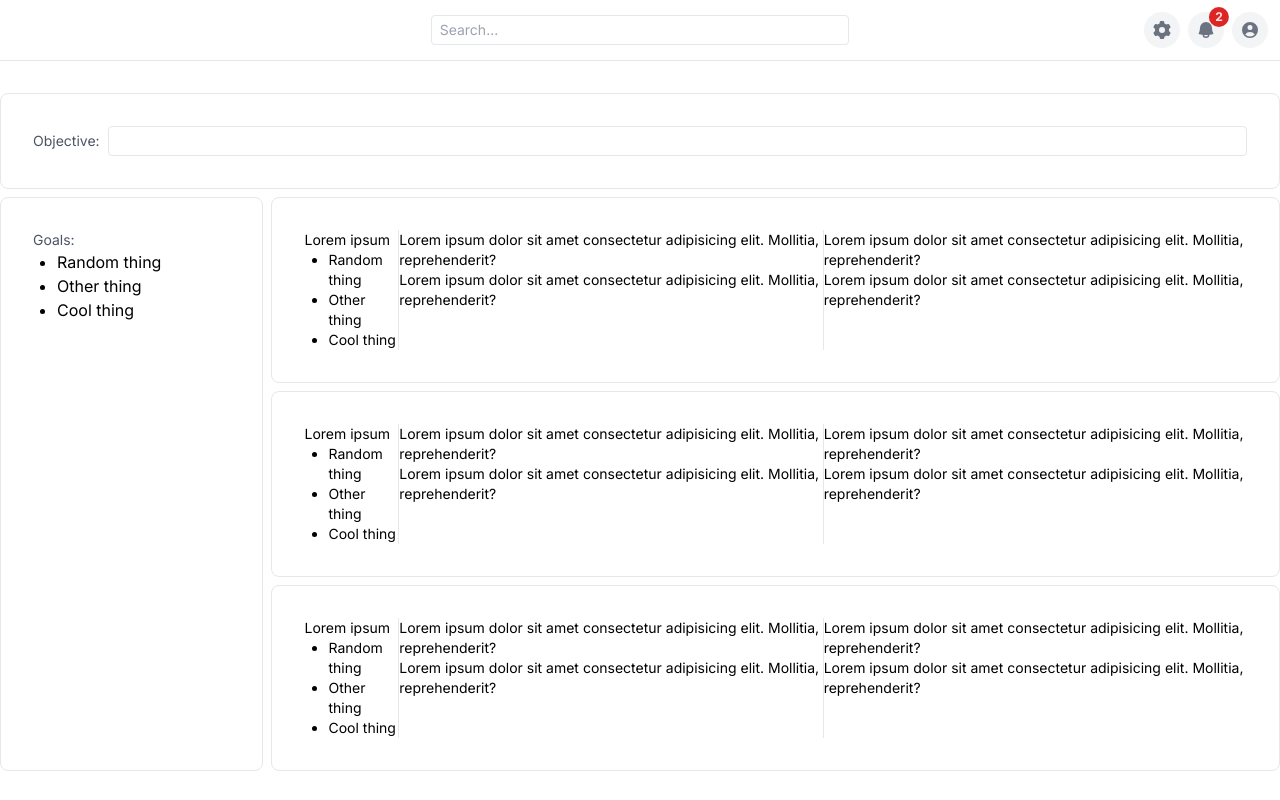
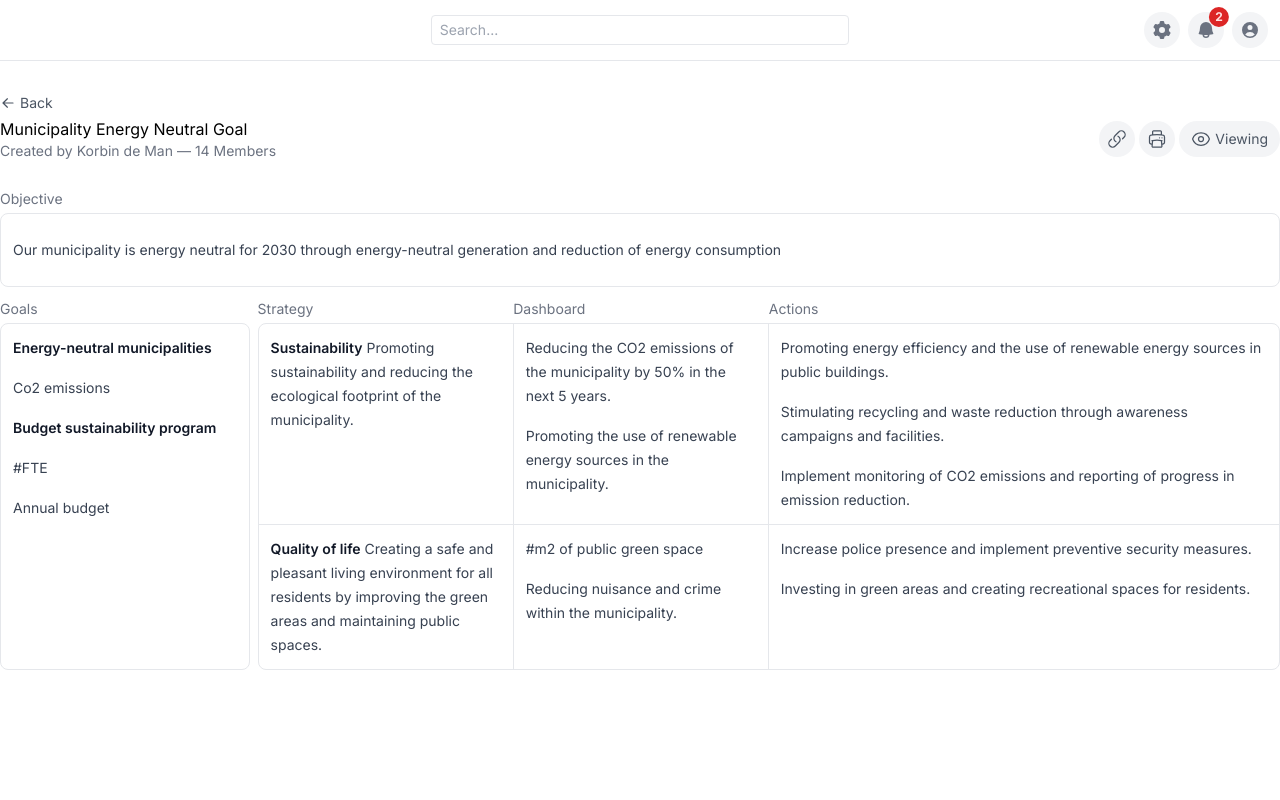
Before and after one commit to korbindeman/project-c, a Next.js app: page /ogsm/1 in a window 1280 px wide. Built offline with nearby package versions, Linux system fonts and the light colour scheme.

Commit message:
feat: Created ogsm mockup

```diff
--- a/app/ogsm/[id]/page.tsx
+++ b/app/ogsm/[id]/page.tsx
@@ -1,147 +1,142 @@
 import Card from "@/components/Card";
+import RichTextField from "@/components/RichTextField";
+import { ArrowLeftIcon } from "@heroicons/react/20/solid";
+import { LinkIcon, EyeIcon, PrinterIcon } from "@heroicons/react/24/outline";
+import Link from "next/link";
+import { ReactNode } from "react";
+
+interface SectionProps {
+  title: string | ReactNode;
+  children: ReactNode;
+  className?: string;
+}
+function Section({ title, children, className }: SectionProps) {
+  return (
+    <div className={className + " flex h-full flex-col"}>
+      <h2 className="py-1 text-sm text-gray-500">{title}</h2>
+      <div className="grow">{children}</div>
+    </div>
+  );
+}
+
+const demo_strategies = [
+  {
+    strategy:
+      "<p><strong>Sustainability</strong> Promoting sustainability and reducing the ecological footprint of the municipality.</p>",
+    dashboard: [
+      "<p>Reducing the CO2 emissions of the municipality by 50% in the next 5 years.</p>",
+      "<p>Promoting the use of renewable energy sources in the municipality.</p>",
+    ],
+    actions: [
+      "<p>Promoting energy efficiency and the use of renewable energy sources in public buildings.</p>",
+      "<p>Stimulating recycling and waste reduction through awareness campaigns and facilities.</p>",
+      "<p>Implement monitoring of CO2 emissions and reporting of progress in emission reduction.</p>",
+    ],
+  },
+  {
+    strategy:
+      "<p><strong>Quality of life</strong> Creating a safe and pleasant living environment for all residents by improving the green areas and maintaining public spaces.</p>",
+    dashboard: [
+      "<p>#m2 of public green space</p>",
+      "<p>Reducing nuisance and crime within the municipality.</p>",
+    ],
+    actions: [
+      "<p>Increase police presence and implement preventive security measures.</p>",
+      "<p>Investing in green areas and creating recreational spaces for residents.</p>",
+    ],
+  },
+];
 
 export default function Ogsm() {
   return (
-    <div className="">
-      <div className="mb-2">
-        <Card>
-          <div className="flex items-center gap-2">
-            <h2 className="text-sm text-gray-600">Objective:</h2>
-            <input
-              type="text"
-              className="w-full rounded border px-2 py-1 text-sm"
-            />
+    <>
+      <Link
+        href="/dashboard"
+        className="mb-1 flex items-center text-sm text-gray-600 transition hover:text-gray-700"
+      >
+        <ArrowLeftIcon className="mr-1 h-4 w-4" />
+        Back
+      </Link>
+      <div className="mb-6 flex items-center justify-between">
+        <div className="">
+          <h1>Municipality Energy Neutral Goal</h1>
+          <p className="text-sm text-gray-500">
+            Created by Korbin de Man &mdash; 14 Members
+          </p>
+        </div>
+        <div className="flex gap-1">
+          <div className="cursor-pointer rounded-full bg-gray-100 p-2 transition hover:bg-gray-200">
+            <span className="flex items-center gap-1 text-sm text-gray-600">
+              <LinkIcon className="h-5 w-5" />
+            </span>
           </div>
-        </Card>
+          <div className="cursor-pointer rounded-full bg-gray-100 p-2 transition hover:bg-gray-200">
+            <span className="flex items-center gap-1 text-sm text-gray-600">
+              <PrinterIcon className="h-5 w-5" />
+            </span>
+          </div>
+          <div className="cursor-pointer rounded-full bg-gray-100 p-2 transition hover:bg-gray-200">
+            <span className="flex items-center gap-1 px-1 text-sm text-gray-600">
+              <EyeIcon className="h-5 w-5" />
+              Viewing
+            </span>
+          </div>
+        </div>
       </div>
-      <div className="flex gap-2">
-        <div className="w-80">
-          <Card>
-            <h2 className="text-sm text-gray-600">Goals:</h2>
-            <ul className="ml-6 list-disc">
-              <li>Random thing</li>
-              <li>Other thing</li>
-              <li>Cool thing</li>
-            </ul>
+      <div className="grid grid-cols-5 gap-2">
+        <Section title="Objective" className="col-span-5">
+          <Card noPadding>
+            <div className="p-1 py-4">
+              <RichTextField content="Our municipality is energy neutral for 2030 through energy-neutral generation and reduction of energy consumption" />
+            </div>
           </Card>
-        </div>
-        <div className="flex grow flex-col gap-2">
-          <Card>
-            <div className="flex text-sm">
-              <div className="grow border-r">
-                <div className="">
-                  <h3 className="">Lorem ipsum</h3>
-                  <ul className="ml-6 list-disc">
-                    <li>Random thing</li>
-                    <li>Other thing</li>
-                    <li>Cool thing</li>
-                  </ul>
+        </Section>
+        <Section title="Goals" className="">
+          <Card noPadding>
+            <div className="p-1">
+              <RichTextField content="<p><strong>Energy-neutral municipalities</strong></p>" />
+              <RichTextField content="<p>Co2 emissions</p>" />
+              <RichTextField content="<p><strong>Budget sustainability program</strong></p>" />
+              <RichTextField content="<p>#FTE</p>" />
+              <RichTextField content="<p>Annual budget</p>" />
+            </div>
+          </Card>
+        </Section>
+        <Section
+          title={
+            <div className="grid grid-cols-4">
+              <h2 className="text-sm text-gray-500">Strategy</h2>
+              <h2 className="text-sm text-gray-500">Dashboard</h2>
+              <h2 className="text-sm text-gray-500">Actions</h2>
+            </div>
+          }
+          className="col-span-4"
+        >
+          <Card noPadding>
+            {demo_strategies.map((strategy) => (
+              <div
+                className="grid grid-cols-4 border-b last:border-0"
+                key={strategy.strategy}
+              >
+                <div className="border-r p-1">
+                  <RichTextField content={strategy.strategy} />
+                </div>
+                <div className="border-r p-1">
+                  {strategy.dashboard.map((dashboard) => (
+                    <RichTextField content={dashboard} key={dashboard} />
+                  ))}
+                </div>
+                <div className="col-span-2 p-1">
+                  {strategy.actions.map((action) => (
+                    <RichTextField content={action} key={action} />
+                  ))}
                 </div>
               </div>
-              <div className="grow border-r">
-                <ul>
-                  <li>
-                    Lorem ipsum dolor sit amet consectetur adipisicing elit.
-                    Mollitia, reprehenderit?
-                  </li>
-                  <li>
-                    Lorem ipsum dolor sit amet consectetur adipisicing elit.
-                    Mollitia, reprehenderit?
-                  </li>
-                </ul>
-              </div>
-              <div className="grow">
-                <ul>
-                  <li>
-                    Lorem ipsum dolor sit amet consectetur adipisicing elit.
-                    Mollitia, reprehenderit?
-                  </li>
-                  <li>
-                    Lorem ipsum dolor sit amet consectetur adipisicing elit.
-                    Mollitia, reprehenderit?
-                  </li>
-                </ul>
-              </div>
-            </div>
+            ))}
           </Card>
-          <Card>
-            <div className="flex text-sm">
-              <div className="grow border-r">
-                <div className="">
-                  <h3 className="">Lorem ipsum</h3>
-                  <ul className="ml-6 list-disc">
-                    <li>Random thing</li>
-                    <li>Other thing</li>
-                    <li>Cool thing</li>
-                  </ul>
-                </div>
-              </div>
-              <div className="grow border-r">
-                <ul>
-                  <li>
-                    Lorem ipsum dolor sit amet consectetur adipisicing elit.
-                    Mollitia, reprehenderit?
-                  </li>
-                  <li>
-                    Lorem ipsum dolor sit amet consectetur adipisicing elit.
-                    Mollitia, reprehenderit?
-                  </li>
-                </ul>
-              </div>
-              <div className="grow">
-                <ul>
-                  <li>
-                    Lorem ipsum dolor sit amet consectetur adipisicing elit.
-                    Mollitia, reprehenderit?
-                  </li>
-                  <li>
-                    Lorem ipsum dolor sit amet consectetur adipisicing elit.
-                    Mollitia, reprehenderit?
-                  </li>
-                </ul>
-              </div>
-            </div>
-          </Card>
-          <Card>
-            <div className="flex text-sm">
-              <div className="grow border-r">
-                <div className="">
-                  <h3 className="">Lorem ipsum</h3>
-                  <ul className="ml-6 list-disc">
-                    <li>Random thing</li>
-                    <li>Other thing</li>
-                    <li>Cool thing</li>
-                  </ul>
-                </div>
-              </div>
-              <div className="grow border-r">
-                <ul>
-                  <li>
-                    Lorem ipsum dolor sit amet consectetur adipisicing elit.
-                    Mollitia, reprehenderit?
-                  </li>
-                  <li>
-                    Lorem ipsum dolor sit amet consectetur adipisicing elit.
-                    Mollitia, reprehenderit?
-                  </li>
-                </ul>
-              </div>
-              <div className="grow">
-                <ul>
-                  <li>
-                    Lorem ipsum dolor sit amet consectetur adipisicing elit.
-                    Mollitia, reprehenderit?
-                  </li>
-                  <li>
-                    Lorem ipsum dolor sit amet consectetur adipisicing elit.
-                    Mollitia, reprehenderit?
-                  </li>
-                </ul>
-              </div>
-            </div>
-          </Card>
-        </div>
+        </Section>
+        <div className="col-span-4"></div>
       </div>
-    </div>
+    </>
   );
 }
--- a/components/Card.tsx
+++ b/components/Card.tsx
@@ -4,7 +4,7 @@ type Props = { children?: ReactNode; noPadding?: Boolean };
 export default function Card({ children, noPadding }: Props) {
   return (
     <div
-      className={`h-full rounded-lg border bg-white ${noPadding ? "" : "p-8"}`}
+      className={`h-full rounded-lg border bg-white ${noPadding ? "" : "p-6"}`}
     >
       {children}
     </div>
--- a/components/RichTextField.tsx
+++ b/components/RichTextField.tsx
@@ -97,7 +97,8 @@ export default function RichTextField({ content }: RichTextFieldProps) {
       content={content}
       editorProps={{
         attributes: {
-          class: "p-1 text-sm outline-none hover:bg-gray-50 transition rounded",
+          class:
+            " p-2 prose max-w-none prose-sm outline-none hover:bg-gray-50 transition rounded",
         },
       }}
     >
```
